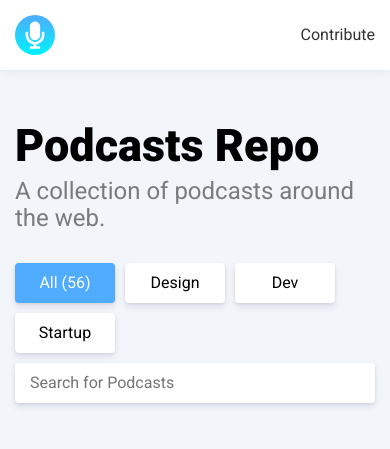
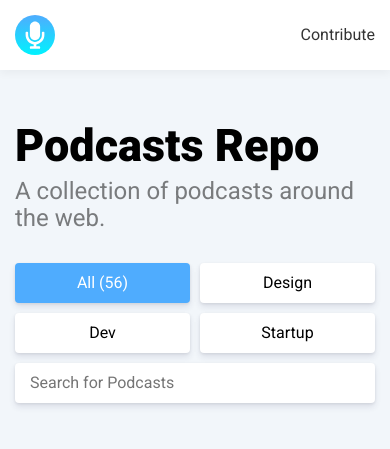
Before and after one commit to iRaul/podcasts-repo, a React app: page / in a window 390 px wide. Shown: the top 449 px of the page. Built offline with nearby package versions, Linux system fonts and the light colour scheme.

Commit message:
small css changes

```diff
--- a/src/components/Input.js
+++ b/src/components/Input.js
@@ -4,7 +4,7 @@ const Input = styled.input`
   display: inline-block;
   height: 40px;
   width: 100%;
-  max-width: 430px;
+  max-width: 440px;
   line-height: 40px;
   padding: 0 14px;
   background: #fff;
--- a/src/components/Tabs.css
+++ b/src/components/Tabs.css
@@ -4,7 +4,11 @@
 
 .react-tabs__tab-list {
   margin: 0 0 10px;
+  max-width: 440px;
   padding: 0;
+  display: grid;
+  grid-template-columns: repeat(4, 1fr);
+  grid-column-gap: 10px;
 }
 
 .react-tabs__tab {
@@ -17,7 +21,6 @@
   cursor: pointer;
   background: #FFF;
   border-radius: 4px;
-  margin-right: 10px;
   color: rgba(0, 0, 0, 1);
   box-shadow: 0 4px 6px rgba(50, 50, 93, .11),
               0 1px 3px rgba(0, 0, 0, .08);
@@ -27,8 +30,9 @@
 }
 
 @media (max-width: 576px) {
-  .react-tabs__tab:first-child {
-    margin-bottom: 10px;
+  .react-tabs__tab-list {
+    grid-template-columns: repeat(2, 1fr);
+    gap: 10px;
   }
 }
 
```
